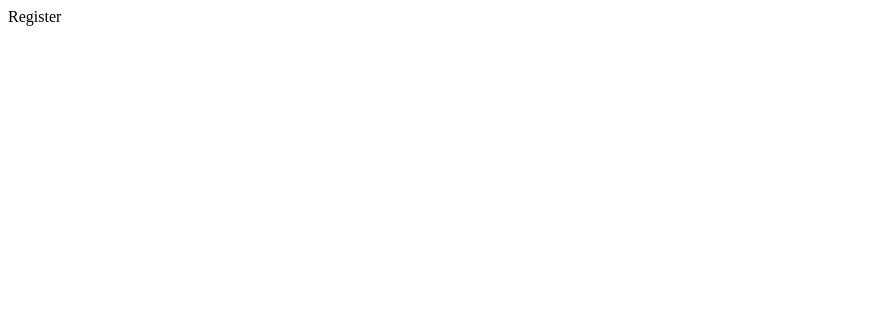
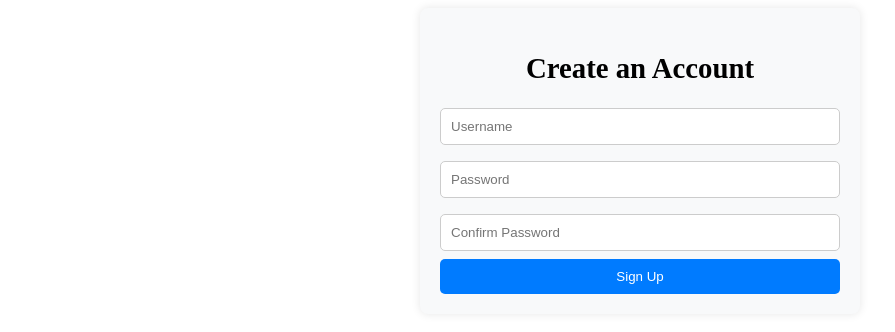
Before and after one commit to KipletingEdwin/Blog-Platform, a React (Vite) app: page /register in a window 1280 px wide. Shown: the top 332 px of the page, without its empty margins (0-895 px from the left). Built offline with nearby package versions, Linux system fonts and the light colour scheme.

Commit message:
With Call-to-Action, Skeleton Loader & Improved Spacing

```diff
--- a/src/App.jsx
+++ b/src/App.jsx
@@ -29,7 +29,7 @@ function App() {
       {isAuthenticated && <Navbar setIsAuthenticated={setIsAuthenticated} userRole={userRole} />}
 
       <Routes>
-  <Route path="/" element={<Home />} />
+  <Route path="/" element={<Home isAuthenticated={isAuthenticated} />} />
   <Route path="/post/:id" element={<BlogPost />} />
   <Route path="/create" element={isAuthenticated ? <CreatePost /> : <Navigate to="/login" />} />
   <Route path="/login" element={<Login setIsAuthenticated={setIsAuthenticated} />} />
--- a/src/Components/Navbar/Navbar.css
+++ b/src/Components/Navbar/Navbar.css
@@ -1,94 +1,108 @@
-/* Navbar Styles */
+/* Navbar Styling */
 .navbar {
   display: flex;
   justify-content: space-between;
   align-items: center;
-    padding: 15px 20px;
-    background-color: #333;
-    color: white;
+  background: #fff;
+  padding: 15px 30px;
+  box-shadow: 0px 4px 6px rgba(0, 0, 0, 0.1);
 }
 
 .logo a {
   font-size: 1.5rem;
   font-weight: bold;
   text-decoration: none;
-    color: white;
+  color: #333;
 }
 
-  /* Navigation Links */
 .nav-links {
   display: flex;
+  gap: 15px;
   list-style: none;
-    gap: 1.5rem;
-    transition: transform 0.3s ease-in-out;
 }
 
 .nav-links a {
   text-decoration: none;
-    color: white;
-    font-size: 1.1rem;
+  color: #333;
+  font-size: 1rem;
+  transition: color 0.3s;
 }
 
-  /* Profile Section */
-  .profile-section {
-    display: flex;
-    align-items: center;
-    gap: 10px;
+.nav-links a:hover {
+  color: #007bff;
 }
 
-  .profile-pic {
-    width: 35px;
-    height: 35px;
-    border-radius: 50%;
-    object-fit: cover;
-    border: 2px solid white;
+/* Auth Buttons */
+.auth-btn {
+  padding: 8px 15px;
+  border: none;
+  background-color: transparent;
+  border-radius: 5px;
+  font-weight: bold;
+  cursor: pointer;
+  text-decoration: none;
+  transition: all 0.3s ease;
+}
+
+.auth-btn:hover {
+  color: #007bff;
+}
+
+/* Sign Up Button */
+.signup-btn {
+  background-color: #007bff;
+  color: white;
+  padding: 8px 15px;
+  border-radius: 5px;
+  transition: background 0.3s ease;
+}
+
+.signup-btn:hover {
+  background-color: #0056b3;
 }
 
 /* Logout Button */
 .logout-btn {
-    background: #ff4b5c;
+  background-color: #dc3545;
+  color: white;
+  padding: 8px 15px;
   border: none;
-    padding: 8px 12px;
+  border-radius: 5px;
   cursor: pointer;
-    color: white;
-    border-radius: 5px;
-    transition: 0.3s;
+  transition: background 0.3s ease;
 }
 
 .logout-btn:hover {
-    background: #d43f4b;
+  background-color: #b52b37;
 }
 
-  /* Burger Menu (Mobile) */
+/* Mobile Menu */
 .burger-menu {
   display: none;
-    font-size: 2rem;
+  font-size: 1.5rem;
   cursor: pointer;
 }
 
-  /* Mobile Menu */
-  @media (max-width: 768px) {
+/* Responsive Design */
+@media screen and (max-width: 768px) {
+  .nav-links {
+    display: none;
+    flex-direction: column;
+    position: absolute;
+    top: 60px;
+    right: 0;
+    background: white;
+    width: 200px;
+    box-shadow: 0px 4px 6px rgba(0, 0, 0, 0.1);
+    padding: 10px;
+    border-radius: 5px;
+  }
+
+  .nav-links.open {
+    display: flex;
+  }
+
   .burger-menu {
     display: block;
   }
-
-    .nav-links {
-      position: absolute;
-      top: 60px;
-      left: 0;
-      flex-direction: column;
-      background: #333;
-      width: 100%;
-      height: 100vh;
-      transform: translateX(-100%);
-      padding: 20px;
 }
-
-    .nav-links.open {
-      transform: translateX(0);
-    }
-
-    .profile-section {
-      justify-content: center;
-    }
-  }
--- a/src/Components/Navbar/Navbar.jsx
+++ b/src/Components/Navbar/Navbar.jsx
@@ -5,8 +5,7 @@ import "./Navbar.css";
 const Navbar = ({ isAuthenticated, setIsAuthenticated, userRole }) => {
   const [menuOpen, setMenuOpen] = useState(false);
   const navigate = useNavigate();
-  const username = localStorage.getItem("username") || "Guest"; // Store username
-  const profilePic = localStorage.getItem("profilePic") || "https://ui-avatars.com/api/?name=User"; // Default profile pic
+  const username = localStorage.getItem("username") || "Guest"; // Store username in localStorage
 
   const handleLogout = () => {
     localStorage.removeItem("isAuthenticated");
@@ -35,10 +34,9 @@ const Navbar = ({ isAuthenticated, setIsAuthenticated, userRole }) => {
             <li><Link to="/create" onClick={() => setMenuOpen(false)}>Create Post</Link></li>
             {userRole === "admin" && <li><Link to="/admin" onClick={() => setMenuOpen(false)}>Admin Dashboard</Link></li>}
 
-            {/* Profile Section */}
+            {/* User Profile */}
             <li className="profile-section">
-              <img src={profilePic} alt="Profile" className="profile-pic" />
-              <span className="username">{username}</span>
+              <span className="username">👤 {username}</span>
             </li>
 
             <li>
@@ -47,8 +45,8 @@ const Navbar = ({ isAuthenticated, setIsAuthenticated, userRole }) => {
           </>
         ) : (
           <>
-            <li><Link to="/login" onClick={() => setMenuOpen(false)}>Login</Link></li>
-            <li><Link to="/register" onClick={() => setMenuOpen(false)}>Register</Link></li>
+            <li><Link to="/login" className="auth-btn">Login</Link></li>
+            <li><Link to="/register" className="auth-btn signup-btn">Sign Up</Link></li>
           </>
         )}
       </ul>
--- a/src/Pages/Home/Home.css
+++ b/src/Pages/Home/Home.css
@@ -85,6 +85,23 @@
   transition: background 0.3s ease;
 }
 
+.auth-cta {
+  text-align: center;
+  margin-top: 20px;
+}
+
+.auth-cta p {
+  font-size: 1.2rem;
+  margin-bottom: 10px;
+}
+
+.auth-cta .auth-btn {
+  margin: 5px;
+  padding: 8px 15px;
+  display: inline-block;
+}
+
+
 .create-post-btn:hover {
   background-color: #218838;
 }
--- a/src/Pages/Home/Home.jsx
+++ b/src/Pages/Home/Home.jsx
@@ -32,6 +32,21 @@ const Home = ({ isAuthenticated }) => {
         <button className="category-btn">Business</button>
       </div>
 
+
+
+
+      {!isAuthenticated && (
+  <div className="auth-cta">
+    <p>Join the community! Sign up or log in to start posting.</p>
+    <Link to="/login" className="auth-btn">Login</Link>
+    <Link to="/register" className="auth-btn signup-btn">Sign Up</Link>
+  </div>
+)}
+
+
+
+
+
       {/* Blog Posts */}
       <div className="posts-container">
         {loading ? (
--- a/src/Pages/Register/Register.css
+++ b/src/Pages/Register/Register.css
@@ -0,0 +1,45 @@
+.register-container {
+    max-width: 400px;
+    margin: auto;
+    padding: 20px;
+    text-align: center;
+    background: #f8f9fa;
+    border-radius: 8px;
+    box-shadow: 0 0 10px rgba(0, 0, 0, 0.1);
+  }
+
+  .register-container h2 {
+    margin-bottom: 15px;
+    font-size: 1.8rem;
+  }
+
+  .register-container form {
+    display: flex;
+    flex-direction: column;
+  }
+
+  .register-container input {
+    margin: 8px 0;
+    padding: 10px;
+    border: 1px solid #ccc;
+    border-radius: 5px;
+  }
+
+  .register-container button {
+    background: #007bff;
+    color: white;
+    padding: 10px;
+    border: none;
+    border-radius: 5px;
+    cursor: pointer;
+    transition: background 0.3s;
+  }
+
+  .register-container button:hover {
+    background: #0056b3;
+  }
+
+  .error-message {
+    color: red;
+    font-size: 14px;
+  }
--- a/src/Pages/Register/Register.jsx
+++ b/src/Pages/Register/Register.jsx
@@ -1,9 +1,84 @@
-import React from 'react'
+import React, { useState } from "react";
+import { useNavigate } from "react-router-dom";
+import "./Register.css";
 
-const Register = () => {
+const Register = ({ setIsAuthenticated }) => {
+  const [userData, setUserData] = useState({
+    username: "",
+    password: "",
+    confirmPassword: "",
+  });
+
+  const [error, setError] = useState("");
+  const navigate = useNavigate();
+
+  // ✅ Handle Input Changes
+  const handleChange = (e) => {
+    setUserData({ ...userData, [e.target.name]: e.target.value });
+  };
+
+  // ✅ Handle Form Submission
+  const handleSubmit = async (e) => {
+    e.preventDefault();
+    setError("");
+
+    // Validate input fields
+    if (!userData.username || !userData.password || !userData.confirmPassword) {
+      setError("All fields are required.");
+      return;
+    }
+
+    if (userData.password !== userData.confirmPassword) {
+      setError("Passwords do not match.");
+      return;
+    }
+
+    try {
+      const response = await fetch("http://localhost:3000/signup", {
+        method: "POST",
+        headers: { "Content-Type": "application/json" },
+        body: JSON.stringify({
+          username: userData.username,
+          password: userData.password,
+        }),
+      });
+
+      const data = await response.json();
+
+      if (response.ok) {
+        console.log("Registration successful:", data);
+
+        // ✅ Store token and auto-login
+        localStorage.setItem("token", data.token);
+        localStorage.setItem("isAuthenticated", "true");
+        localStorage.setItem("username", userData.username);
+
+        setIsAuthenticated(true);
+
+        // ✅ Redirect to home page
+        navigate("/");
+
+      } else {
+        setError(data.error || "Registration failed.");
+      }
+    } catch (error) {
+      console.error("Error during registration:", error);
+      setError("Something went wrong. Please try again.");
+    }
+  };
+
   return (
-    <div>Register</div>
-  )
-}
+    <div className="register-container">
+      <h2>Create an Account</h2>
+      {error && <p className="error-message">{error}</p>}
+      <form onSubmit={handleSubmit}>
+        <input type="text" name="username" placeholder="Username" value={userData.username} onChange={handleChange} required />
+        <input type="password" name="password" placeholder="Password" value={userData.password} onChange={handleChange} required />
+        <input type="password" name="confirmPassword" placeholder="Confirm Password" value={userData.confirmPassword} onChange={handleChange} required />
+        <button type="submit">Sign Up</button>
+      </form>
+    </div>
+  );
+};
 
-export default Register
+export default Register;
```
Also changed, not shown: src/Pages/Login/Login.jsx (+14 -24 lines). Lines whose indentation alone changed are shown as unchanged.
